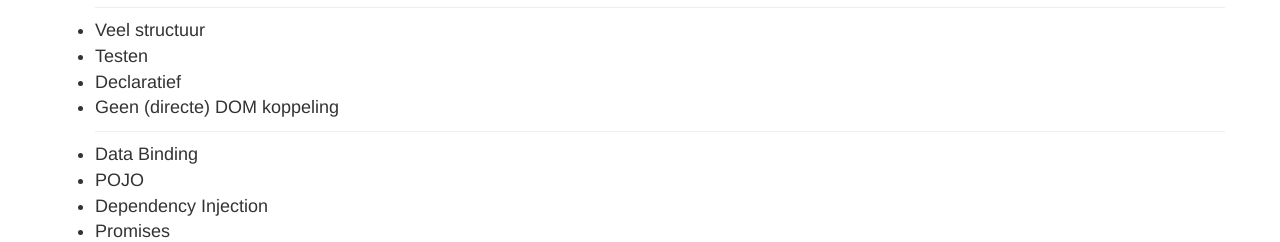
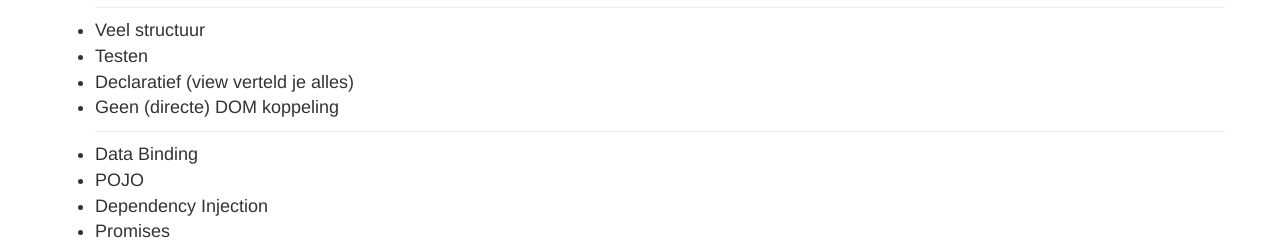
Before and after one commit to Guuz/bedenktijdje-angularjs, a plain HTML site: page index.html at #/presentatie in a window 1280 px wide. Shown: the part 558-800 px from the top of the page. Drawn offline with nearby package versions, Linux system fonts and the light colour scheme; some packages are replaced by stand-ins of ours.

Commit message:
Add presentation text.

```diff
--- a/views/presentatie.html
+++ b/views/presentatie.html
@@ -16,7 +16,7 @@
 			<hr />
 			<li>Veel structuur</li>
 			<li>Testen</li>
-			<li>Declaratief</li>
+			<li>Declaratief (view verteld je alles)</li>
 			<li>Geen (directe) DOM koppeling</li>
 			<hr />
 			<li>Data Binding</li>
```
